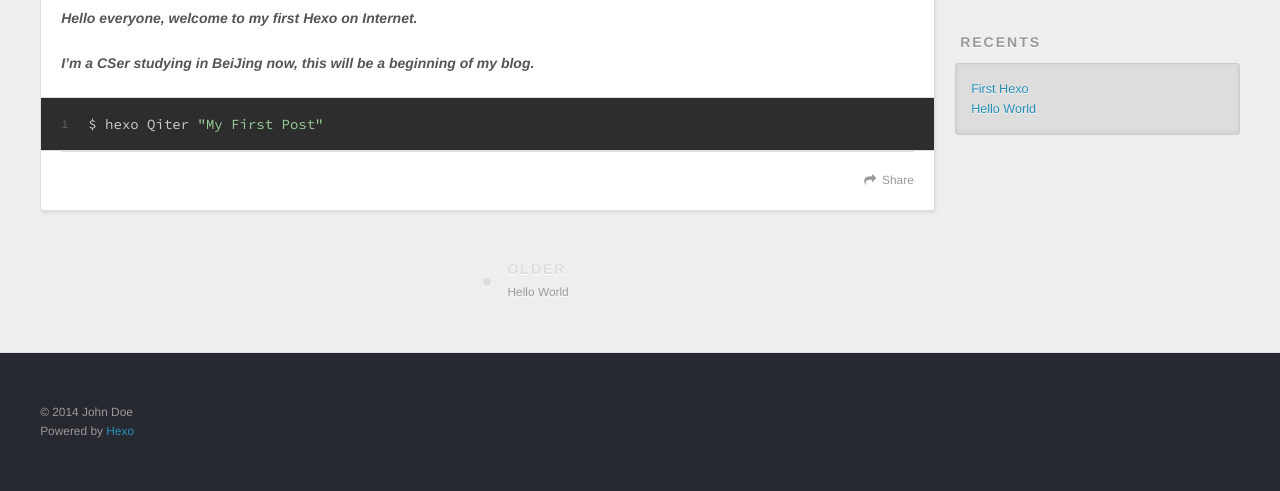
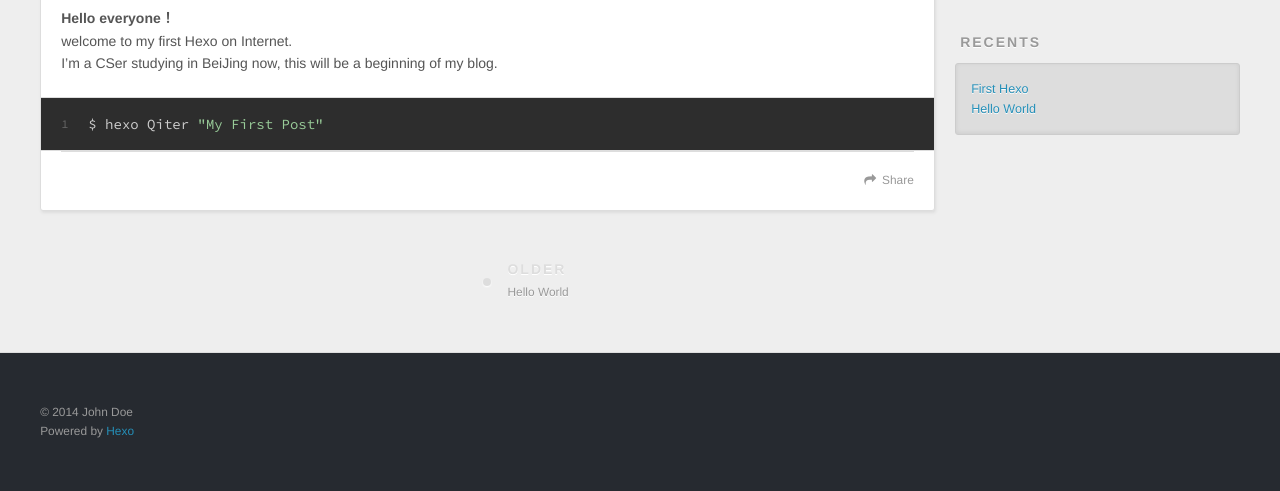
Before and after one commit to qiterCS/qiterCS.github.io, a plain HTML site: page 2014/11/10/New-Post/index.html in a window 1280 px wide. Shown: the part 446-937 px from the top of the page. Drawn offline with nearby package versions, Linux system fonts and the light colour scheme.

Commit message:
Site updated: 2014-11-10 13:24:34

```diff
--- a/2014/11/10/New-Post/index.html
+++ b/2014/11/10/New-Post/index.html
@@ -5,20 +5,17 @@
 
   <title>First Hexo | Hexo</title>
   <meta name="viewport" content="width=device-width, initial-scale=1, maximum-scale=1">
-  <meta name="description" content="Hello everyone, welcome to my first Hexo on Internet.
-I’m a CSer studying in BeiJing now, this will be a beginning of my blog.
+  <meta name="description" content="Hello everyone！welcome to my first Hexo on Internet.I’m a CSer studying in BeiJing now, this will be a beginning of my blog.
 1$ hexo Qiter 'My First Post'">
 <meta property="og:type" content="article">
 <meta property="og:title" content="First Hexo">
 <meta property="og:url" content="http://yoursite.com/2014/11/10/New-Post/">
 <meta property="og:site_name" content="Hexo">
-<meta property="og:description" content="Hello everyone, welcome to my first Hexo on Internet.
-I’m a CSer studying in BeiJing now, this will be a beginning of my blog.
+<meta property="og:description" content="Hello everyone！welcome to my first Hexo on Internet.I’m a CSer studying in BeiJing now, this will be a beginning of my blog.
 1$ hexo Qiter 'My First Post'">
 <meta name="twitter:card" content="summary">
 <meta name="twitter:title" content="First Hexo">
-<meta name="twitter:description" content="Hello everyone, welcome to my first Hexo on Internet.
-I’m a CSer studying in BeiJing now, this will be a beginning of my blog.
+<meta name="twitter:description" content="Hello everyone！welcome to my first Hexo on Internet.I’m a CSer studying in BeiJing now, this will be a beginning of my blog.
 1$ hexo Qiter 'My First Post'">
 
 
@@ -89,8 +86,7 @@ I’m a CSer studying in BeiJing now, this will be a beginning of my blog.
 
     <div class="article-entry" itemprop="articleBody">
 
-        <p><strong><em>Hello everyone, welcome to my first Hexo on Internet. </em></strong></p>
-<p><strong><em>I’m a CSer studying in BeiJing now, this will be a beginning of my blog.</em></strong></p>
+        <p><strong><strong>Hello everyone！</strong></strong><br>welcome to my first Hexo on Internet.<br>I’m a CSer studying in BeiJing now, this will be a beginning of my blog.</p>
 <figure class="highlight bash"><table><tr><td class="gutter"><pre><div class="line">1</div></pre></td><td class="code"><pre><div class="line">$ hexo Qiter <span class="string">"My First Post"</span></div></pre></td></tr></table></figure>
 
 
```
Also changed, not shown: archives/2014/11/index.html (+1 -2 lines), archives/2014/index.html (+1 -2 lines), archives/index.html (+1 -2 lines), index.html (+1 -2 lines).
